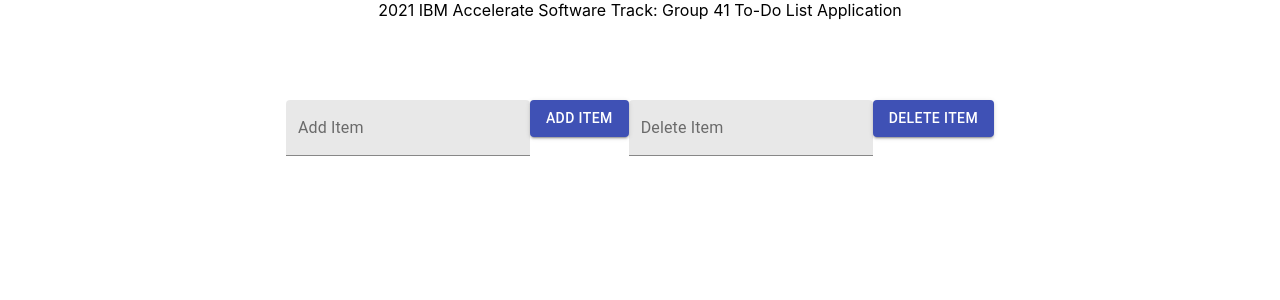
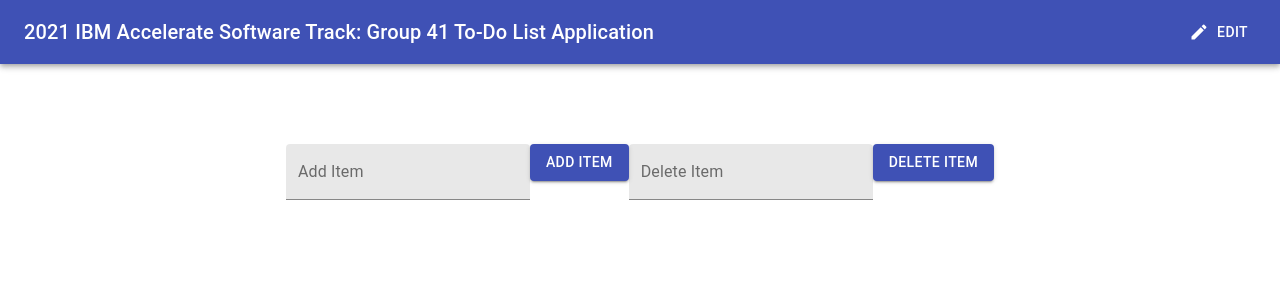
Before and after one commit to 2021-IBM-Accelerate-SW-Track/lab-1-team-41, a React (Create React App) app: page / in a window 1280 px wide. Shown: the top 300 px of the page. Built offline with nearby package versions, Linux system fonts and the light colour scheme.

Commit message:
MUI: - added AppBar + Toolbar to the header - added editButton to the appbar

```diff
--- a/src/component/header/header.js
+++ b/src/component/header/header.js
@@ -1,3 +1,23 @@
+import { AppBar, Toolbar, Typography, Button} from '@material-ui/core';
+import EditIcon from '@material-ui/icons/Edit';
+
 export default function Header(){
-    return <div>2021 IBM Accelerate Software Track: Group 41 To-Do List Application</div>
+    return (
+        <div>
+            <AppBar position='relative' style={{ marginBottom: '1rem'}}>
+                <Toolbar style={{justifyContent: 'space-between'}}>
+                    <Typography variant="h6" style={{justifySelf: 'flex-start'}}>
+                        2021 IBM Accelerate Software Track: Group 41 To-Do List Application
+                    </Typography>
+                    <Button
+                        color='inherit'
+                        startIcon={<EditIcon/>}
+                        style={{justifySelf:'flex-end'}}
+                    >
+                        Edit
+                    </Button>
+                </Toolbar>
+            </AppBar>
+        </div>
+    );
 }
```
